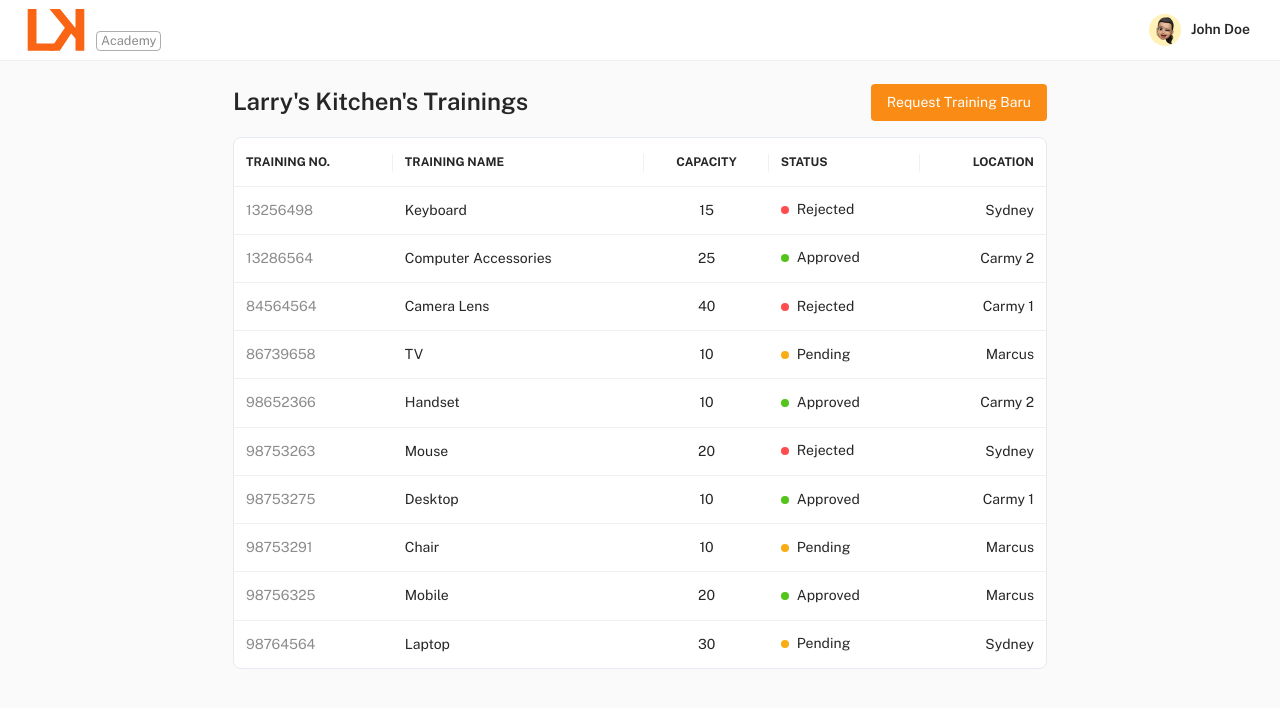
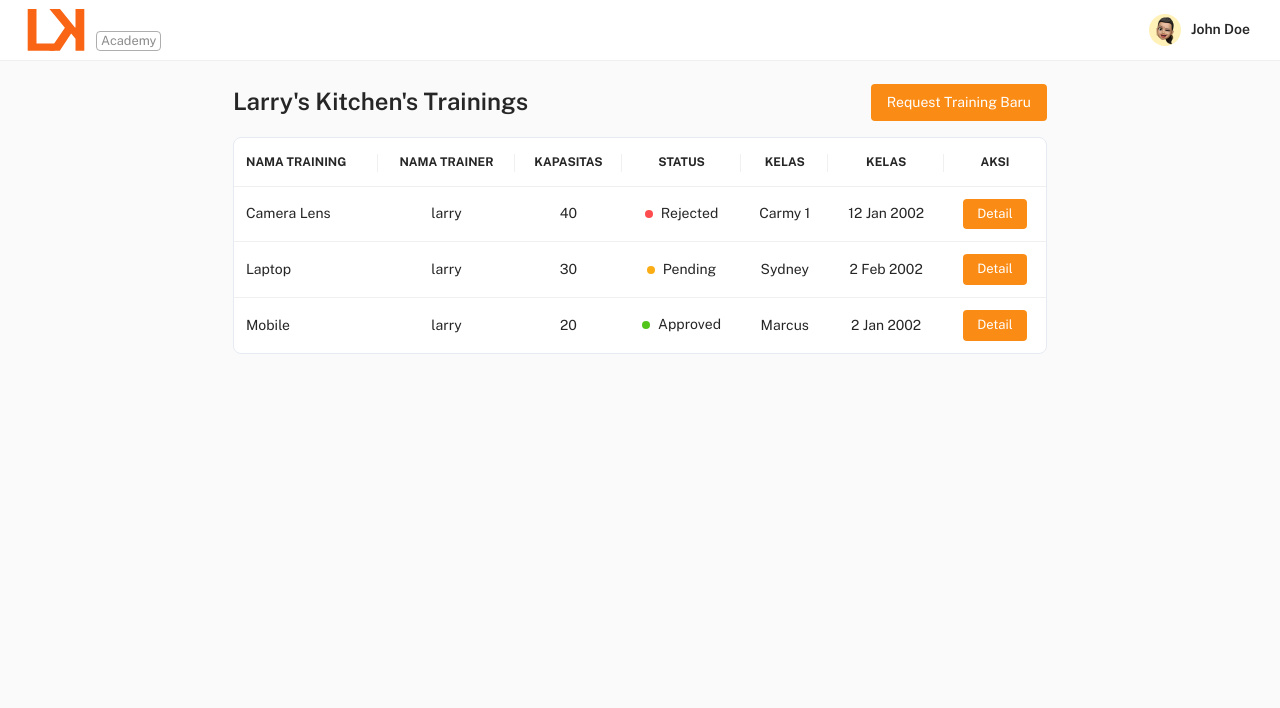
Before and after one commit to Larry-Kitchen/larry-kitchen-ac-fe, a React (Vite) app: page / in a window 1280 px wide. Shown: the top 708 px of the page. Built offline with nearby package versions, Linux system fonts and the light colour scheme.

Commit message:
modif view for dashboard

```diff
--- a/src/pages/dashboard/OrdersTable.jsx
+++ b/src/pages/dashboard/OrdersTable.jsx
@@ -1,43 +1,68 @@
+import React, { useState } from 'react';
 import PropTypes from 'prop-types';
-// material-ui
-import Link from '@mui/material/Link';
-import Stack from '@mui/material/Stack';
-import Table from '@mui/material/Table';
-import TableBody from '@mui/material/TableBody';
-import TableCell from '@mui/material/TableCell';
-import TableContainer from '@mui/material/TableContainer';
-import TableHead from '@mui/material/TableHead';
-import TableRow from '@mui/material/TableRow';
-import Typography from '@mui/material/Typography';
-import Box from '@mui/material/Box';
 
-// project import
+// Material-UI Components
+import {
+  Box,
+  Button,
+  Link,
+  Stack,
+  Table,
+  TableBody,
+  TableCell,
+  TableContainer,
+  TableHead,
+  TableRow,
+  Typography,
+  Dialog,
+  DialogTitle,
+  DialogContent,
+  TextField,
+  DialogActions,
+  Checkbox
+} from '@mui/material';
+
+// Project Components
 import Dot from 'components/@extended/Dot';
 
-function createData(training_no, training_name, training_capacity, training_status, training_location) {
-  return { training_no, training_name, training_capacity, training_status, training_location };
+function createData(
+  training_name,
+  training_trainer_name,
+  training_capacity,
+  training_status,
+  training_location,
+  training_date,
+  training_description,
+  students
+) {
+  return {
+    training_name,
+    training_trainer_name,
+    training_capacity,
+    training_status,
+    training_location,
+    training_date,
+    training_description,
+    students
+  };
 }
 
 const rows = [
-  createData(84564564, 'Camera Lens', 40, 2, 'Carmy 1'),
-  createData(98764564, 'Laptop', 30, 0, 'Sydney'),
-  createData(98756325, 'Mobile', 20, 1, 'Marcus'),
-  createData(98652366, 'Handset', 10, 1, 'Carmy 2'),
-  createData(13286564, 'Computer Accessories', 25, 1, 'Carmy 2'),
-  createData(86739658, 'TV', 10, 0, 'Marcus'),
-  createData(13256498, 'Keyboard', 15, 2, 'Sydney'),
-  createData(98753263, 'Mouse', 20, 2, 'Sydney'),
-  createData(98753275, 'Desktop', 10, 1, 'Carmy 1'),
-  createData(98753291, 'Chair', 10, 0, 'Marcus')
+  createData('Camera Lens', 'larry', 40, 2, 'Carmy 1', '12 Jan 2002', 'ini detail 1', [
+    { student_id: 'S001', student_name: 'larry 1' },
+    { student_id: 'S002', student_name: 'larry 2' }
+  ]),
+  createData('Laptop', 'larry', 30, 0, 'Sydney', '2 Feb 2002', 'ini detail 2', [
+    { student_id: 'S003', student_name: 'larry 3' },
+    { student_id: 'S004', student_name: 'larry 4' }
+  ]),
+  createData('Mobile', 'larry', 20, 1, 'Marcus', '2 Jan 2002', 'ini detail 3', [{ student_id: 'S005', student_name: 'larry 5' }])
 ];
 
+// Sorting Functions
 function descendingComparator(a, b, orderBy) {
-  if (b[orderBy] < a[orderBy]) {
-    return -1;
-  }
-  if (b[orderBy] > a[orderBy]) {
-    return 1;
-  }
+  if (b[orderBy] < a[orderBy]) return -1;
+  if (b[orderBy] > a[orderBy]) return 1;
   return 0;
 }
 
@@ -49,60 +74,29 @@ function stableSort(array, comparator) {
   const stabilizedThis = array.map((el, index) => [el, index]);
   stabilizedThis.sort((a, b) => {
     const order = comparator(a[0], b[0]);
-    if (order !== 0) {
-      return order;
-    }
-    return a[1] - b[1];
+    return order !== 0 ? order : a[1] - b[1];
   });
   return stabilizedThis.map((el) => el[0]);
 }
 
+// Table Headers
 const headCells = [
-  {
-    id: 'training_no',
-    align: 'left',
-    disablePadding: false,
-    label: 'Training No.'
-  },
-  {
-    id: 'training_name',
-    align: 'left',
-    disablePadding: true,
-    label: 'Training Name'
-  },
-  {
-    id: 'training_capacity',
-    align: 'center',
-    disablePadding: false,
-    label: 'Capacity'
-  },
-  {
-    id: 'training_status',
-    align: 'left',
-    disablePadding: false,
-    label: 'Status'
-  },
-  {
-    id: 'training_location',
-    align: 'right',
-    disablePadding: false,
-    label: 'Location'
-  }
+  { id: 'training_name', align: 'left', label: 'Nama Training' },
+  { id: 'training_trainer_name', align: 'center', label: 'Nama Trainer' },
+  { id: 'training_capacity', align: 'center', label: 'Kapasitas' },
+  { id: 'training_status', align: 'center', label: 'Status' },
+  { id: 'training_location', align: 'center', label: 'Kelas' },
+  { id: 'training_date', align: 'center', label: 'Kelas' },
+  { id: 'Action', align: 'center', label: 'Aksi' }
 ];
 
-// ==============================|| ORDER TABLE - HEADER ||============================== //
-
+// Table Header Component
 function OrderTableHead({ order, orderBy }) {
   return (
     <TableHead>
       <TableRow>
         {headCells.map((headCell) => (
-          <TableCell
-            key={headCell.id}
-            align={headCell.align}
-            padding={headCell.disablePadding ? 'none' : 'normal'}
-            sortDirection={orderBy === headCell.id ? order : false}
-          >
+          <TableCell key={headCell.id} align={headCell.align}>
             {headCell.label}
           </TableCell>
         ))}
@@ -111,41 +105,62 @@ function OrderTableHead({ order, orderBy }) {
   );
 }
 
-function OrderStatus({ status }) {
-  let color;
-  let title;
+OrderTableHead.propTypes = {
+  order: PropTypes.oneOf(['asc', 'desc']).isRequired,
+  orderBy: PropTypes.string.isRequired
+};
 
-  switch (status) {
-    case 0:
-      color = 'warning';
-      title = 'Pending';
-      break;
-    case 1:
-      color = 'success';
-      title = 'Approved';
-      break;
-    case 2:
-      color = 'error';
-      title = 'Rejected';
-      break;
-    default:
-      color = 'primary';
-      title = 'None';
-  }
+// Status Indicator Component
+function OrderStatus({ status, align }) {
+  const statusMap = {
+    0: { color: 'warning', title: 'Pending' },
+    1: { color: 'success', title: 'Approved' },
+    2: { color: 'error', title: 'Rejected' }
+  };
+
+  const { color, title } = statusMap[status] || { color: 'primary', title: 'None' };
 
   return (
-    <Stack direction="row" spacing={1} alignItems="center">
+    <Stack direction="row" spacing={1} alignItems="center" justifyContent={align} width="100%">
       <Dot color={color} />
       <Typography>{title}</Typography>
     </Stack>
   );
 }
 
-// ==============================|| ORDER TABLE ||============================== //
+OrderStatus.propTypes = { status: PropTypes.number.isRequired };
 
+// Main Table Component
 export default function OrderTable() {
   const order = 'asc';
-  const orderBy = 'training_no';
+  const orderBy = 'training_name';
+
+  // State for Popup Dialog
+  const [open, setOpen] = useState(false);
+  const [selectedTraining, setSelectedTraining] = useState(null);
+
+  // Open Detail Modal
+  const handleOpen = (training) => {
+    setSelectedTraining(training);
+    setOpen(true);
+  };
+
+  // Close Detail Modal
+  const handleClose = () => {
+    setOpen(false);
+    setSelectedTraining(null);
+  };
+
+  const [selectedStudents, setSelectedStudents] = useState([]);
+
+  const handleStudentToggle = (studentId) => {
+    setSelectedStudents(
+      (prevSelected) =>
+        prevSelected.includes(studentId)
+          ? prevSelected.filter((id) => id !== studentId) // Remove if already selected
+          : [...prevSelected, studentId] // Add if not selected
+    );
+  };
 
   return (
     <Box>
@@ -162,36 +177,145 @@ export default function OrderTable() {
         <Table aria-labelledby="tableTitle">
           <OrderTableHead order={order} orderBy={orderBy} />
           <TableBody>
-            {stableSort(rows, getComparator(order, orderBy)).map((row, index) => {
-              const labelId = `enhanced-table-checkbox-${index}`;
-
-              return (
-                <TableRow
-                  hover
-                  role="checkbox"
-                  sx={{ '&:last-child td, &:last-child th': { border: 0 } }}
-                  tabIndex={-1}
-                  key={row.training_no}
-                >
-                  <TableCell component="th" id={labelId} scope="row">
-                    <Link color="secondary"> {row.training_no}</Link>
-                  </TableCell>
-                  <TableCell>{row.training_name}</TableCell>
-                  <TableCell align="center">{row.training_capacity}</TableCell>
-                  <TableCell>
-                    <OrderStatus status={row.training_status} />
-                  </TableCell>
-                  <TableCell align="right">{row.training_location}</TableCell>
-                </TableRow>
-              );
-            })}
+            {stableSort(rows, getComparator(order, orderBy)).map((row, index) => (
+              <TableRow key={row.training_name} hover sx={{ '&:last-child td, &:last-child th': { border: 0 } }}>
+                <TableCell>{row.training_name}</TableCell>
+                <TableCell align="center">{row.training_trainer_name}</TableCell>
+                <TableCell align="center">{row.training_capacity}</TableCell>
+                <TableCell align="center">
+                  <OrderStatus status={row.training_status} align={'center'} />
+                </TableCell>
+                <TableCell align="center">{row.training_location}</TableCell>
+                <TableCell align="center">{row.training_date}</TableCell>
+                <TableCell align="center">
+                  <Button variant="contained" color="primary" size="small" onClick={() => handleOpen(row)}>
+                    Detail
+                  </Button>
+                </TableCell>
+              </TableRow>
+            ))}
           </TableBody>
         </Table>
       </TableContainer>
+
+      {/* TODO: Add Popup Dialog Component Here */}
+      <Dialog open={open} onClose={handleClose} fullWidth maxWidth="sm">
+        <DialogTitle>
+          <Typography variant="h3" paddingTop={1}>
+            Training Detail
+          </Typography>
+        </DialogTitle>
+        <DialogContent>
+          <Box sx={{ display: 'flex', flexDirection: 'column', gap: 1, mt: 1 }}>
+            <Box sx={{ display: 'flex', justifyContent: '' }}>
+              <Typography paddingRight={1}>Nama Training :</Typography>
+              <Typography>{selectedTraining?.training_name || '-'}</Typography>
+            </Box>
+
+            <Box sx={{ display: 'flex', justifyContent: '' }}>
+              <Typography paddingRight={1}>Nama Trainer:</Typography>
+              <Typography>{selectedTraining?.training_trainer_name || '-'}</Typography>
+            </Box>
+
+            <Box sx={{ display: 'flex', justifyContent: '' }}>
+              <Typography paddingRight={1}>Kapasitas:</Typography>
+              <Typography>{selectedTraining?.training_capacity || '-'}</Typography>
+            </Box>
+
+            <Box sx={{ display: 'flex', justifyContent: '' }}>
+              <Typography paddingRight={1}>Kelas:</Typography>
+              <Typography>{selectedTraining?.training_location || '-'}</Typography>
+            </Box>
+
+            <Box sx={{ display: 'flex', justifyContent: '' }}>
+              <Typography paddingRight={1}>Date:</Typography>
+              <Typography>{selectedTraining?.training_date || '-'}</Typography>
+            </Box>
+
+            <Box sx={{ display: 'flex', justifyContent: '' }}>
+              <Typography paddingRight={1}>Status:</Typography>
+              <OrderStatus status={selectedTraining?.training_status} align={'left'} />
+            </Box>
+
+            <Box sx={{ display: '', justifyContent: '' }}>
+              <Typography paddingBottom={1}>Deskripsi:</Typography>
+              <TextField
+                label="Deskripsi"
+                disabled
+                variant="outlined"
+                fullWidth
+                multiline
+                rows={3}
+                value={selectedTraining?.training_description}
+                InputProps={{
+                  sx: { color: 'black' }
+                }}
+                sx={{
+                  '& .MuiInputBase-input.Mui-disabled': {
+                    WebkitTextFillColor: '#000000'
+                  },
+                  '& .MuiOutlinedInput-root': {
+                    '&.Mui-disabled': {
+                      '& .MuiOutlinedInput-notchedOutline': {
+                        borderColor: 'rgba(0, 0, 0, 0.4)'
+                      }
+                    }
+                  }
+                }}
+              />
+            </Box>
+
+            <Box sx={{ mt: 2 }}>
+              <Typography variant="h6">Student List:</Typography>
+              <TableContainer>
+                <Table size="small">
+                  <TableHead>
+                    <TableRow>
+                      <TableCell>ID</TableCell>
+                      <TableCell>Name</TableCell>
+                      <TableCell>Check</TableCell>
+                    </TableRow>
+                  </TableHead>
+                  <TableBody>
+                    {selectedTraining?.students?.length > 0 ? (
+                      selectedTraining.students.map((student) => (
+                        <TableRow key={student.student_id}>
+
+                          <TableCell>{student.student_id}</TableCell>
+                          <TableCell>{student.student_name}</TableCell>
+                          <TableCell>
+                            <Checkbox
+                              checked={selectedStudents.includes(student.student_id)}
+                              onChange={() => handleStudentToggle(student.student_id)}
+                            />
+                          </TableCell>
+                        </TableRow>
+                      ))
+                    ) : (
+                      <TableRow>
+                        <TableCell colSpan={3} align="center">
+                          No students available
+                        </TableCell>
+                      </TableRow>
+                    )}
+                  </TableBody>
+                </Table>
+              </TableContainer>
+            </Box>
+          </Box>
+        </DialogContent>
+        <DialogActions sx={{ padding: '4px 24px 20px 24px' }}>
+          <Button onClick={handleClose} variant="contained" color="error">
+            Reject
+          </Button>
+          <Button onClick={handleClose} variant="contained" color="primary">
+            Approve
+          </Button>
+          <Button onClick={handleClose} variant="contained" color="primary">
+            Done
+          </Button>
+        </DialogActions>
+      </Dialog>
     </Box>
   );
 }
-
-OrderTableHead.propTypes = { order: PropTypes.any, orderBy: PropTypes.string };
-
-OrderStatus.propTypes = { status: PropTypes.number };
```
